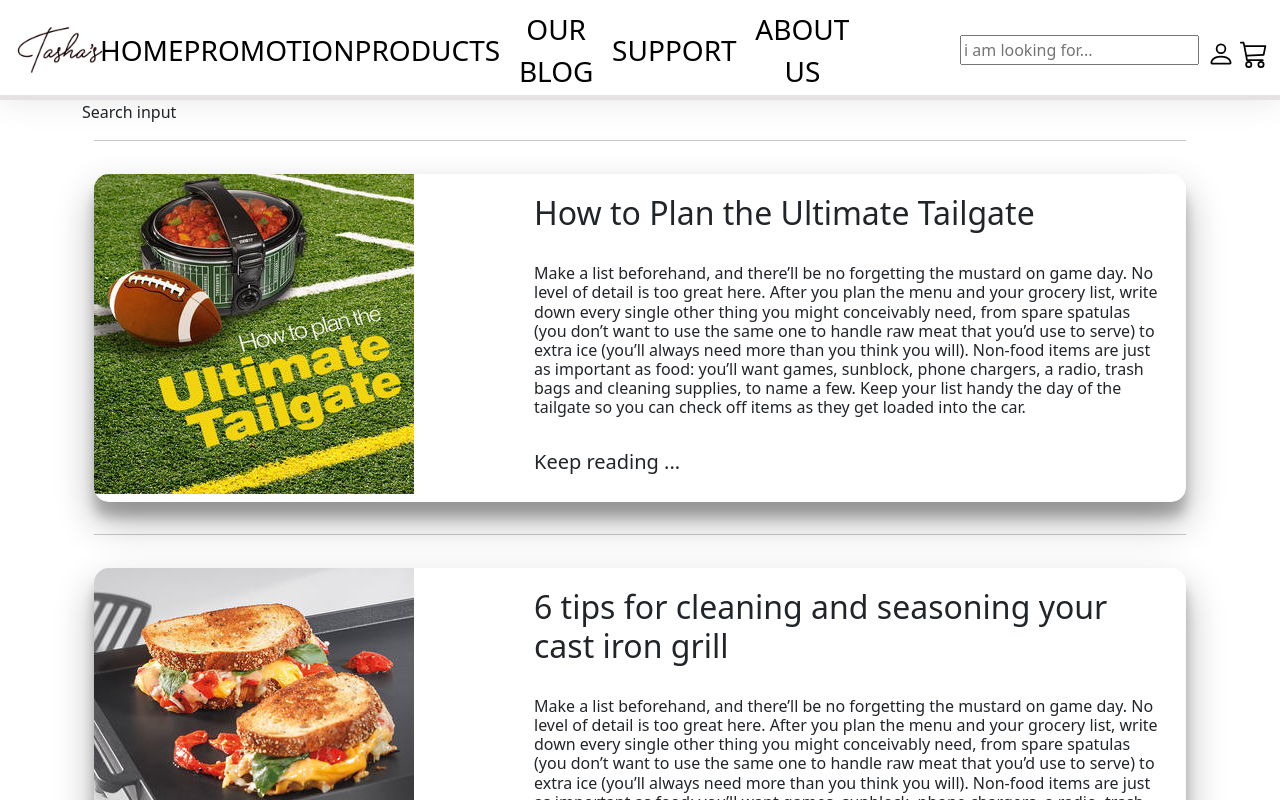
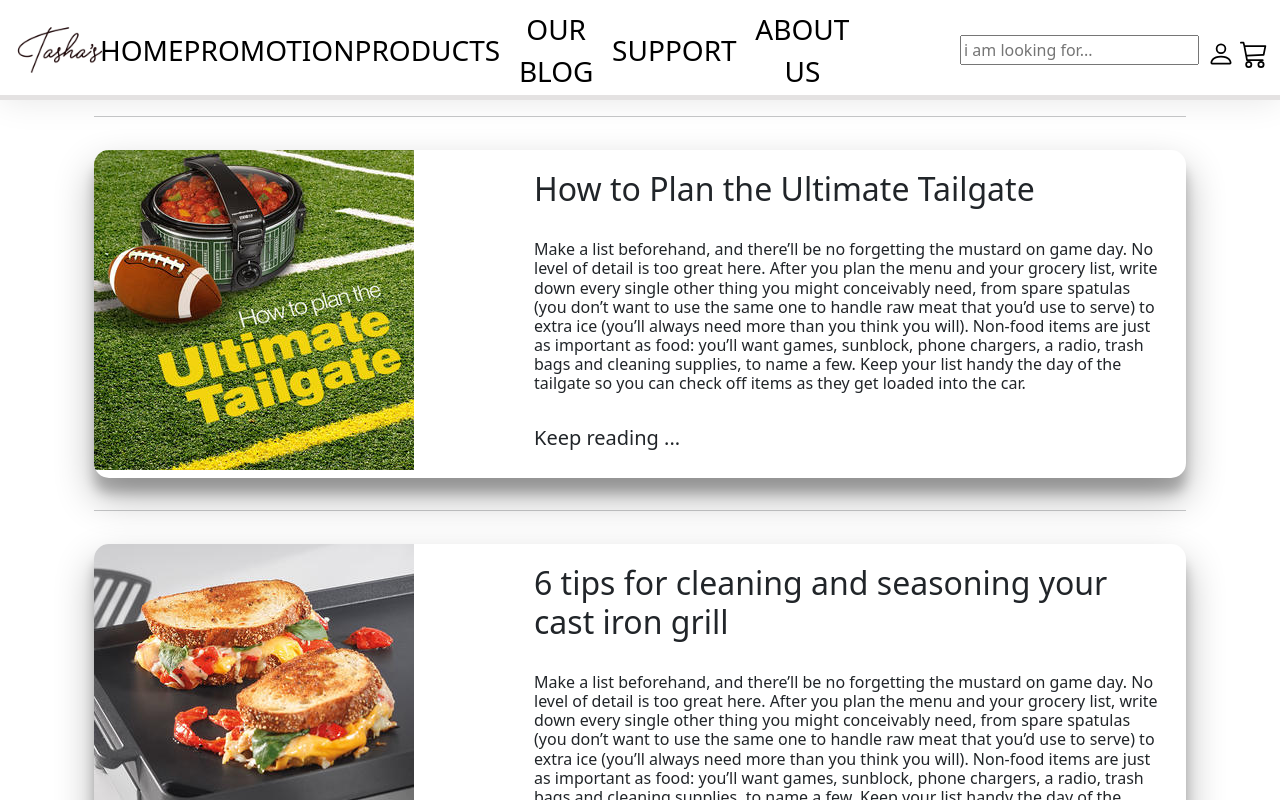
Before and after one commit to huongvu03/kitchen_appliances, a React (Create React App) app in the folder source/: page /blogs in a window 1280 px wide. Shown: the top 800 px of the page. Built offline with nearby package versions, Linux system fonts and the light colour scheme; no server answers.

Commit message:
Update Blog.js

```diff
--- a/source/src/components/Blog.js
+++ b/source/src/components/Blog.js
@@ -21,9 +21,9 @@ function Blog({ blogs }) {
     }
 
     return (<div className="bloglist_page container">
-        <div className='searchBlog'>
+        {/* <div className='searchBlog'>
             <p>Search input</p>
-        </div>
+        </div> */}
         <div className='bloglist container'>
             <div className="bloglist_card_item">
                 {currentBlog.map(blog => (
```
